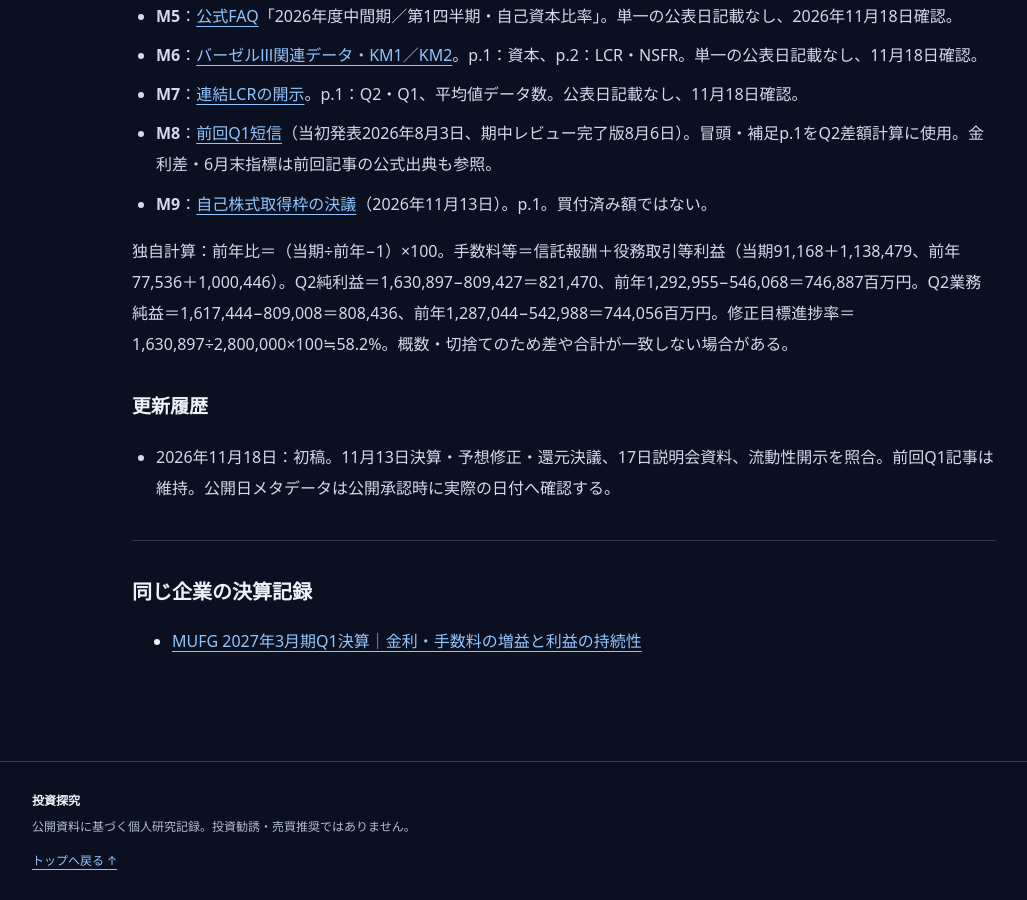
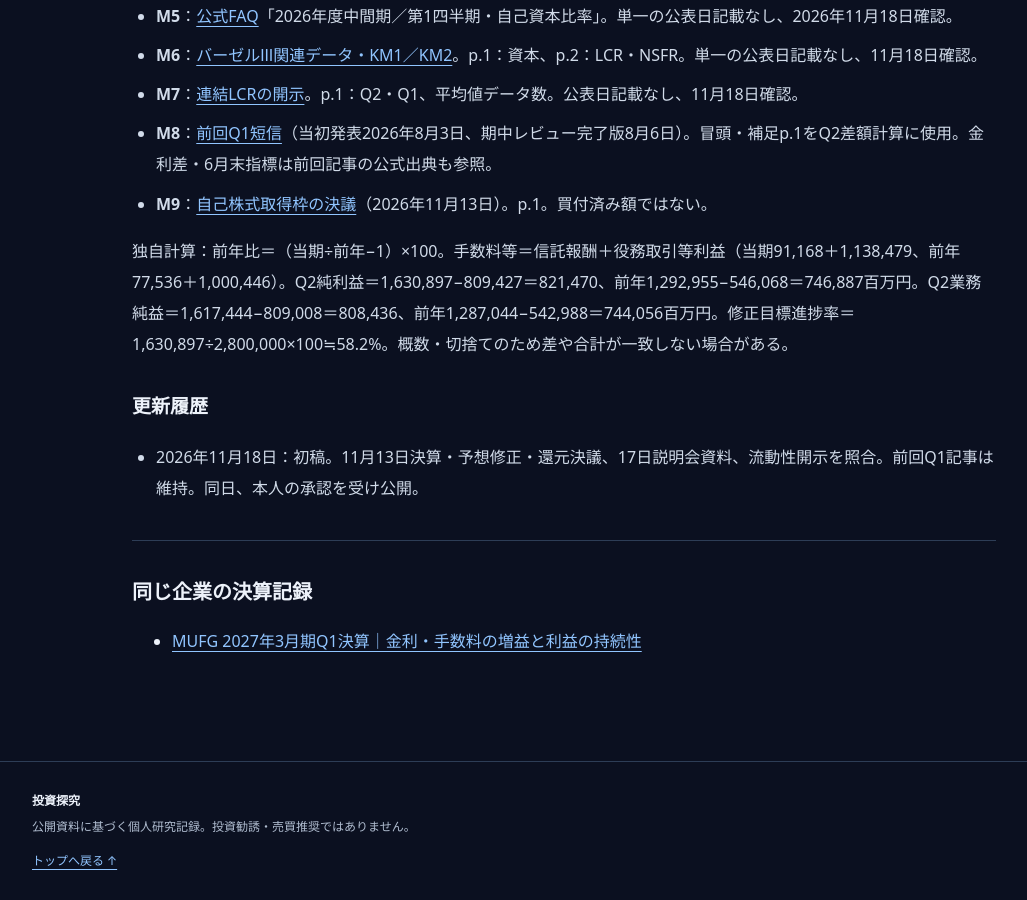
Before and after one commit to nick-shu3/investment-tankyu, a Jekyll site: the page built from _articles/mufg-fy2026-q2.md, in a window 1280 px wide and 900 px high, scrolled down 7365 px. Shown: the whole window, without its empty margins (76-1103 px from the left). Built offline with Jekyll 4.4.1, drawn with Linux system fonts in a browser that asks for light colours; some of the changed text lies outside the part shown.

Commit message:
Finalize approved MUFG interim analysis for publication

```diff
--- a/_articles/mufg-fy2026-q2.md
+++ b/_articles/mufg-fy2026-q2.md
@@ -5,7 +5,7 @@ period: FY2026-Q2
 published: "2026-11-18"
 updated: "2026-11-18"
 announcement: "2026-11-13"
-review_status: 公式資料照合・AI分析（公開承認待ち）
+review_status: 公式資料照合・AI分析
 rating: 好調
 rating_date: "2026-11-18"
 rating_reason: 金利・手数料収益の拡大が費用増を上回り、業務純益が増加。通期純利益目標と配当予想も上方修正。売却益・引当戻入と流動性の変化は別途監視する。
@@ -171,4 +171,4 @@ conclusions:
 
 ### 更新履歴
 
-- 2026年11月18日：初稿。11月13日決算・予想修正・還元決議、17日説明会資料、流動性開示を照合。前回Q1記事は維持。公開日メタデータは公開承認時に実際の日付へ確認する。
+- 2026年11月18日：初稿。11月13日決算・予想修正・還元決議、17日説明会資料、流動性開示を照合。前回Q1記事は維持。同日、本人の承認を受け公開。
```
